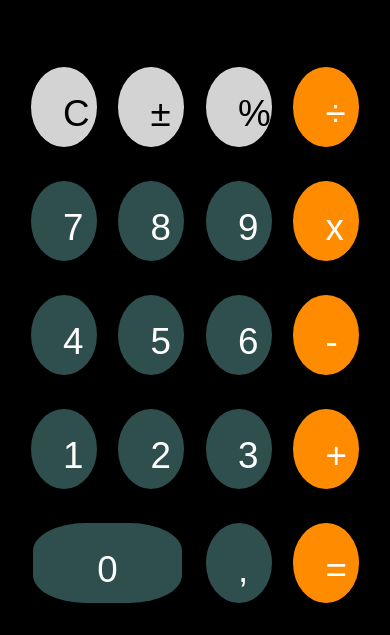
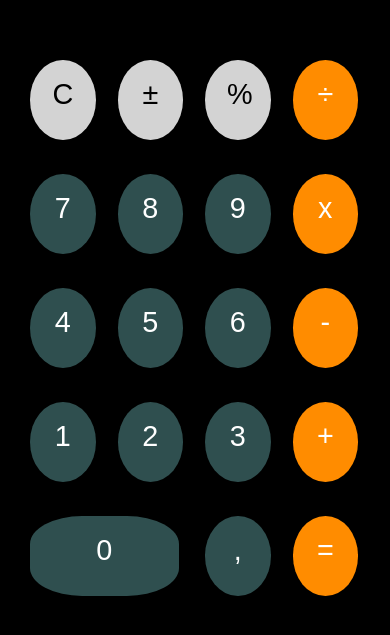
Before and after one commit to krebyancode/Mock-IOS-Calculator, a plain HTML site: page index.html in a window 390 px wide. Shown: the part 209-844 px from the top of the page. Drawn offline with Linux system fonts and the light colour scheme.

Commit message:
media_query_added

```diff
--- a/style.css
+++ b/style.css
@@ -157,3 +157,77 @@ button:hover{
 #equal{
     grid-area: 5/4/6/5;
 }
+
+
+@media screen and (max-width:1050px) {
+    .container{
+        max-width:1050px;
+    }
+
+    .all{
+        font-size: 3.2rem;
+        padding: 40px 0px;
+    }
+
+}
+
+@media screen and (max-width:800px) {
+    .container{
+        max-width: 800px;
+    }
+
+    .all{
+        font-size: 2.7rem;
+        padding: 25px 30px;
+    }
+
+    .characters{
+        margin-left: 20px;
+    }
+}
+
+@media screen and (max-width:600px) {
+    .container{
+        max-width: 600px;
+    }
+
+    .all{
+        font-size: 2rem;
+        padding: 20px 20px;
+    }
+
+    .characters{
+        margin: 10px;
+    }
+}
+
+
+@media screen and (max-width:500px) {
+    .container{
+        width: 100%;
+    }
+
+    .all{
+        font-size: 1.8rem;
+        padding: 18px 22px;
+    }
+
+    .characters{
+        margin: 10px;
+    }
+}
+
+@media screen and (max-width:350px) {
+    .container{
+        width: 100%;
+    }
+
+    .all{
+        font-size: 1.6rem;
+        padding: 15px 20px;
+    }
+
+    .characters{
+        margin: 8px;
+    }
+}
```
